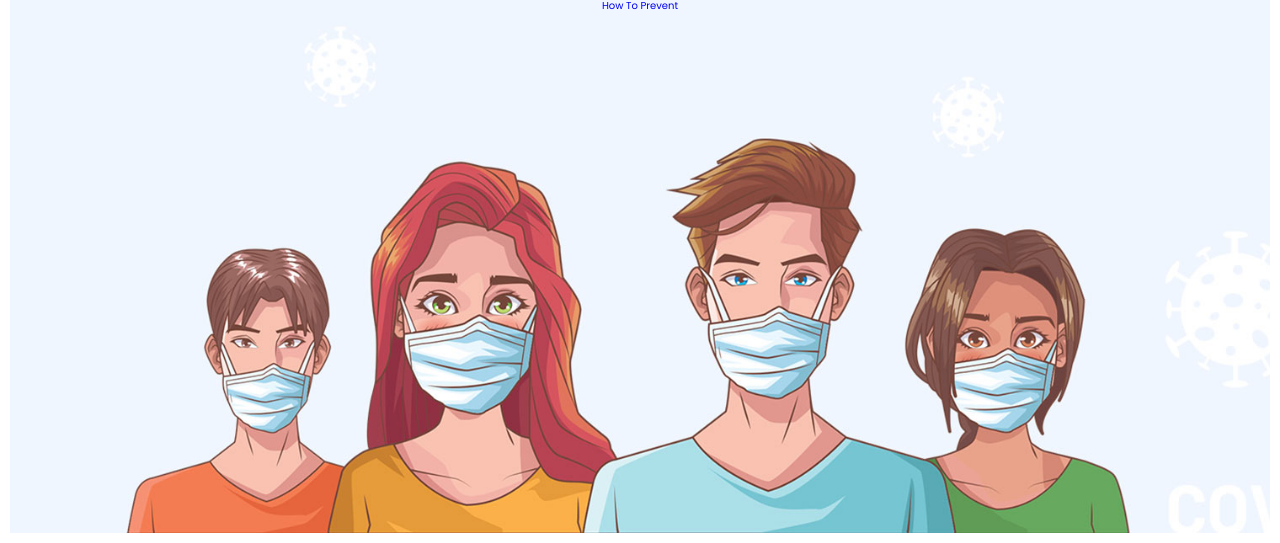
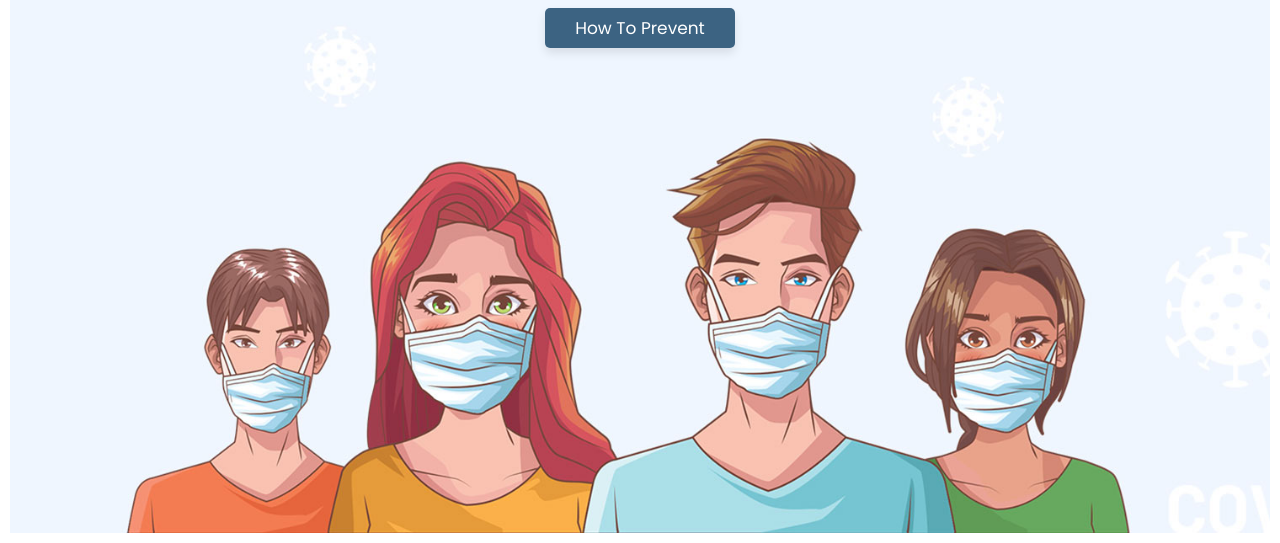
Before and after one commit to Sibints2000/Covid-19-website-project, a plain HTML site: page index.html in a window 1280 px wide. Shown: the part 277-820 px from the top of the page. Drawn offline with nearby package versions, Linux system fonts and the light colour scheme.

Commit message:
Thirty Second Commit

```diff
--- a/style.css
+++ b/style.css
@@ -101,6 +101,17 @@ header .navbar a:hover {
     font-weight: normal;
 }
 
+.home .content .btn {
+    display: inline-block;
+    padding: .7rem 3rem;
+    color: #fff;
+    background: var(--blue);
+    border-radius: .5rem;
+    box-shadow: 0 .5rem 1rem rgba(0, 0, 0, .1);
+    margin-top: 1rem;
+    font-size: 1.7rem;
+}
+
 
 
 
```
